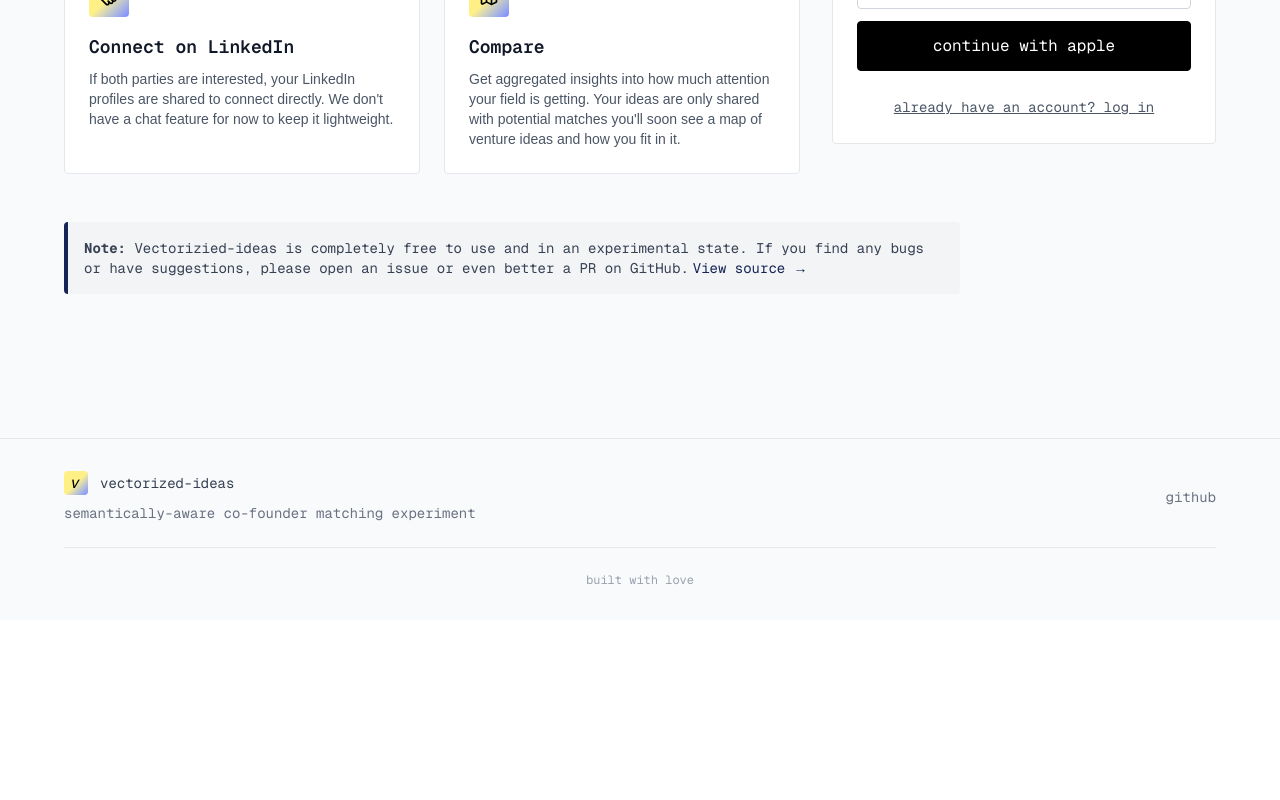
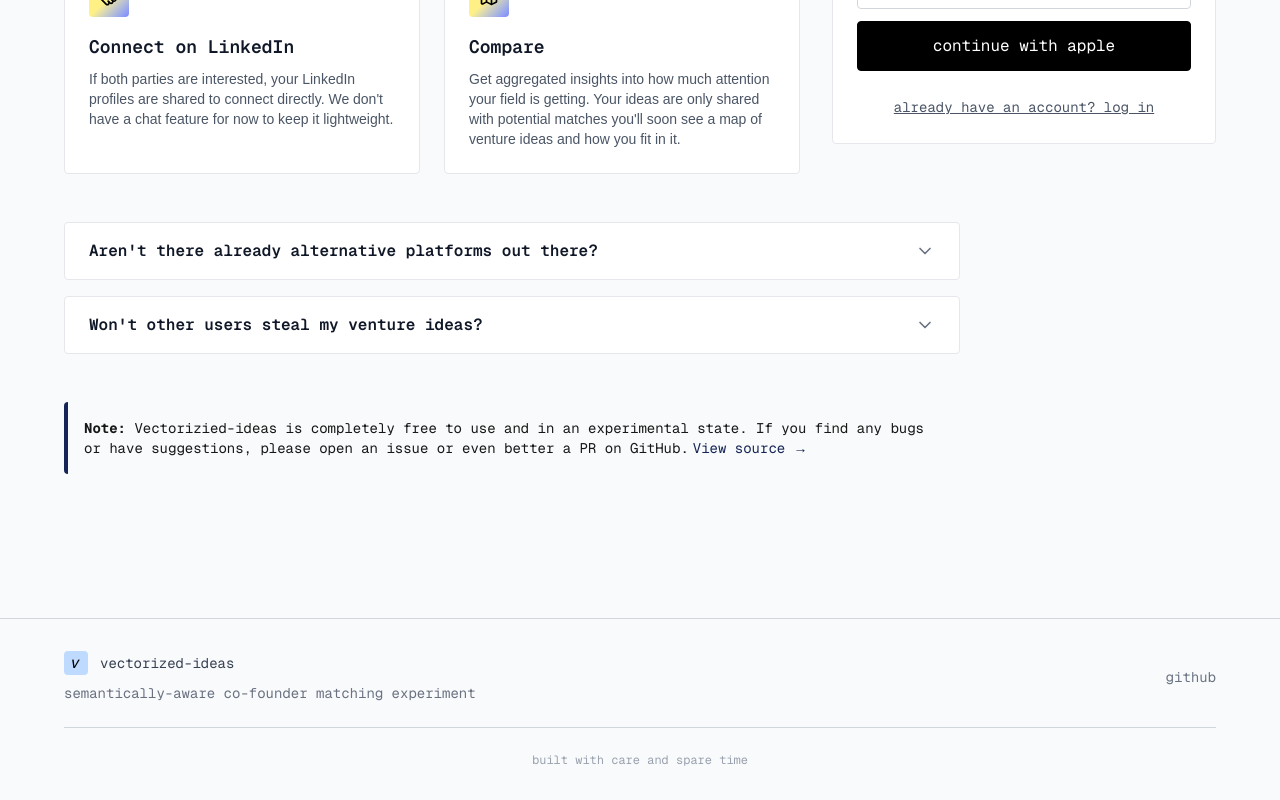
Before and after one commit to tmoxter/vectorized-ideas, a Next.js app in the folder apps/web/: page / in a window 1280 px wide. Shown: the part 843-1643 px from the top of the page. Before the commit the page ends 1463 px from the top, so only its background shows below. Built offline with nearby package versions, Linux system fonts and the light colour scheme; no server answers.

Commit message:
Added minimal faqs on landing page

```diff
--- a/apps/web/src/app/page.tsx
+++ b/apps/web/src/app/page.tsx
@@ -4,7 +4,7 @@ import { useState, useEffect } from "react";
 import Image from "next/image";
 import { supabaseClient } from "@/lib/supabase";
 import TypewriterHero from "@/components/TypewriterHero";
-import { ArrowUpZA, Telescope, Handshake, Map } from "lucide-react";
+import { ArrowUpZA, Telescope, Handshake, Map, ChevronDown } from "lucide-react";
 
 export default function Home() {
   const [email, setEmail] = useState("");
@@ -13,6 +13,7 @@ export default function Home() {
   const [message, setMessage] = useState("");
   const [isLoginMode, setIsLoginMode] = useState(false);
   const [isAuthenticated, setIsAuthenticated] = useState(false);
+  const [expandedFaq, setExpandedFaq] = useState<number | null>(null);
 
   useEffect(() => {
     const checkAuth = async () => {
@@ -331,10 +332,65 @@ export default function Home() {
             </div>
             </div>
 
+
             {/* Technical Note */}
             <div className="max-w-4xl">
-              <div className="mt-12 p-4 bg-gray-100 rounded border-l-4 border-blue-950">
-                <p className="text-sm font-mono text-gray-700">
+
+              {/* FAQ Section */}
+              <div className="mt-12">
+                <div className="space-y-4">
+                  {/* FAQ Item 1 */}
+                  <div className="bg-white rounded border border-gray-200 overflow-hidden">
+                    <button
+                      onClick={() => setExpandedFaq(expandedFaq === 0 ? null : 0)}
+                      className="w-full px-6 py-4 flex items-center justify-between text-left hover:bg-gray-50 transition duration-200"
+                    >
+                      <span className="font-mono font-semibold text-gray-900">
+                        Aren't there already alternative platforms out there?
+                      </span>
+                      <ChevronDown
+                        className={`w-5 h-5 text-gray-500 transition-transform duration-200 ${
+                          expandedFaq === 0 ? "rotate-180" : ""
+                        }`}
+                      />
+                    </button>
+                    {expandedFaq === 0 && (
+                      <div className="px-6 py-4 border-t border-gray-100 bg-gray-50">
+                        <p className="font-mono text-sm text-gray-700">
+                          Yes, but I found it hard to find people with aligned visions on them.
+                        </p>
+                      </div>
+                    )}
+                  </div>
+
+                  {/* FAQ Item 2 */}
+                  <div className="bg-white rounded border border-gray-200 overflow-hidden">
+                    <button
+                      onClick={() => setExpandedFaq(expandedFaq === 1 ? null : 1)}
+                      className="w-full px-6 py-4 flex items-center justify-between text-left hover:bg-gray-50 transition duration-200"
+                    >
+                      <span className="font-mono font-semibold text-gray-900">
+                        Won't other users steal my venture ideas?
+                      </span>
+                      <ChevronDown
+                        className={`w-5 h-5 text-gray-500 transition-transform duration-200 ${
+                          expandedFaq === 1 ? "rotate-180" : ""
+                        }`}
+                      />
+                    </button>
+                    {expandedFaq === 1 && (
+                      <div className="px-6 py-4 border-t border-gray-100 bg-gray-50">
+                        <p className="font-mono text-sm text-gray-700">
+                          First time founders tend to be secretive about their ideas, second-time founders shout them from the rooftops :).
+                        </p>
+                      </div>
+                    )}
+                  </div>
+                </div>
+              </div>
+
+              <div className="mt-12 p-4 bg-gray-50 rounded border-l-4 border-blue-950">
+                <p className="text-sm font-mono text-gray-00">
                   <strong>Note:</strong> Vectorizied-ideas is completely free to use and in an experimental
                   state. If you find any bugs or have suggestions, please open an issue or even better a PR on GitHub.
                   <a
@@ -345,18 +401,19 @@ export default function Home() {
                   </a>
                 </p>
               </div>
+
             </div>
           </div>
         </div>
       </main>
 
       {/* Footer */}
-      <footer className="border-t border-gray-200 py-8 px-6 mt-20">
+      <footer className="border-t border-gray-300 py-8 px-6 mt-20">
         <div className="max-w-6xl mx-auto">
           <div className="flex flex-col md:flex-row justify-between items-start md:items-center">
             <div className="mb-4 md:mb-0">
               <div className="flex items-center space-x-3 mb-2">
-                <div className="w-6 h-6 rounded flex items-center justify-center bg-gradient-to-br from-yellow-200 via-yellow-200 to-indigo-400">
+                <div className="w-6 h-6 rounded flex items-center justify-center bg-blue-200">
                   <span className="text-black font-mono text">{'\u{1D708}'}</span>
                 </div>
                 <span className="font-mono text-sm text-gray-700">
@@ -375,9 +432,9 @@ export default function Home() {
             </div>
           </div>
 
-          <div className="border-t border-gray-200 mt-6 pt-6 text-center">
+          <div className="border-t border-gray-300 mt-6 pt-6 text-center">
             <p className="text-gray-400 text-xs font-mono">
-              built with love
+              built with care and spare time
             </p>
           </div>
         </div>
```
